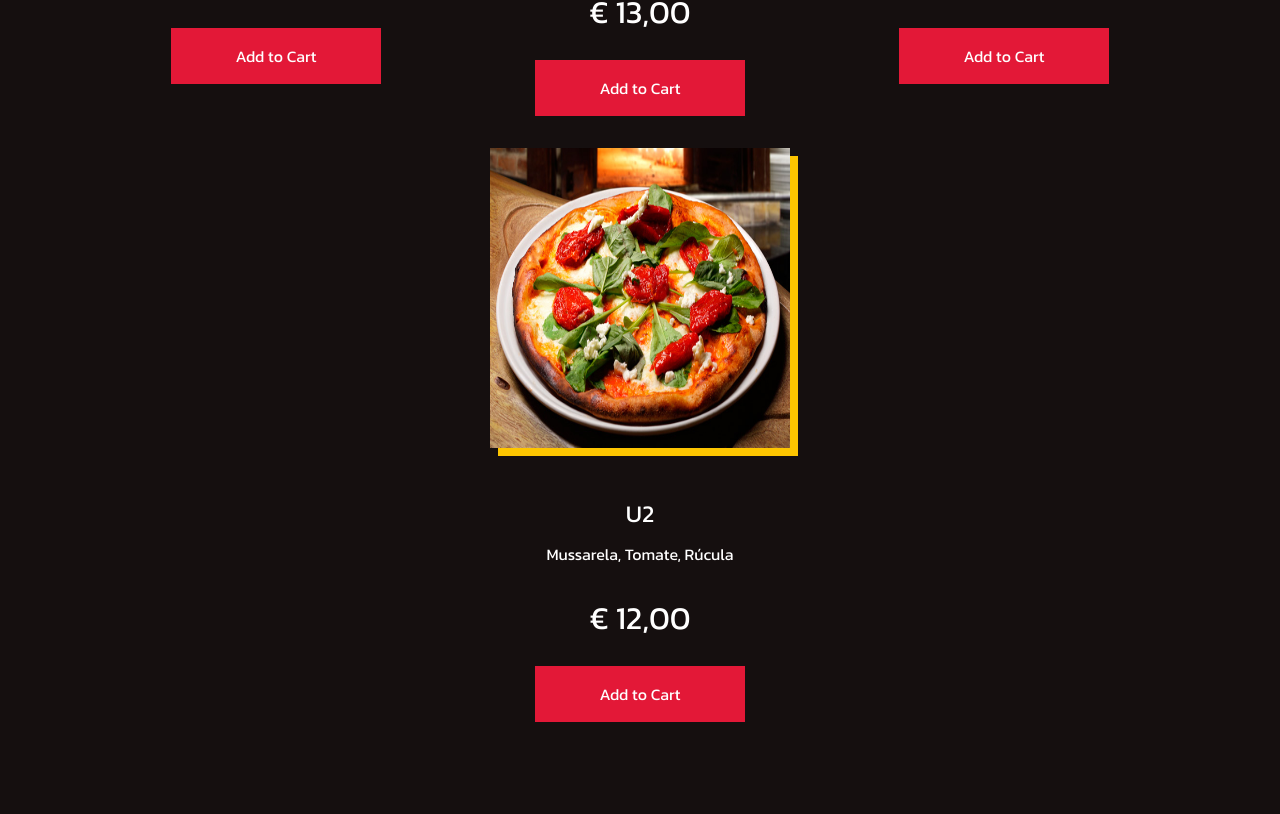
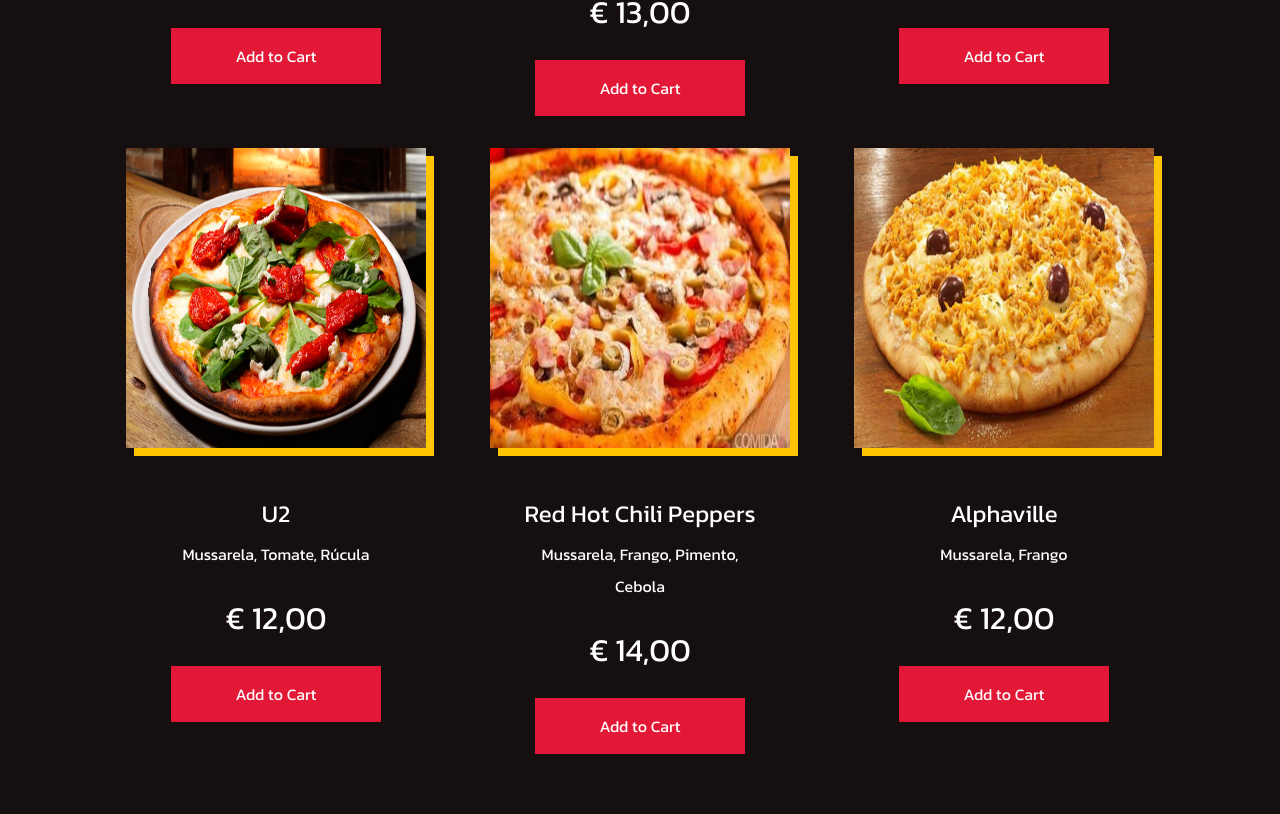
Before and after one commit to ambulcao/pizza-website, a React (Create React App) app: page / in a window 1280 px wide. Shown: the part 5566-6380 px from the top of the page. Built offline with nearby package versions, Linux system fonts and the light colour scheme.

Commit message:
Adicionando produto ao menu6

```diff
--- a/src/components/Products/data.js
+++ b/src/components/Products/data.js
@@ -20,6 +20,8 @@
 import product20 from '../../images/Guns_N_Roses.jpg';
 import product21 from '../../images/INXS.jpg';
 import product22 from '../../images/U2.jpg';
+import product23 from '../../images/Red_Hot_Chili_Peppers.jpg';
+import product24 from '../../images/Alphaville.jpg';
 
 import sweet1 from '../../images/sweet-1.jpg';
 import sweet2 from '../../images/sweet-2.jpg';
@@ -201,6 +203,22 @@
         desc: 'Mussarela, Tomate, Rúcula',
         price: '€ 12,00',
         button: 'Add to Cart',
+    },
+    {
+        img: product23,
+        alt: 'Pizza Red Hot Chili Peppers',
+        name: 'Red Hot Chili Peppers',
+        desc: 'Mussarela, Frango, Pimento, Cebola',
+        price: '€ 14,00',
+        button: 'Add to Cart',
+    },
+    {
+        img: product24,
+        alt: 'Pizza Alphaville',
+        name: 'Alphaville',
+        desc: 'Mussarela, Frango',
+        price: '€ 12,00',
+        button: 'Add to Cart',
     }
 ];
 
```
Also changed, not shown: src/images/Alphaville.jpg (added), src/images/Red_Hot_Chili_Peppers.jpg (added).
